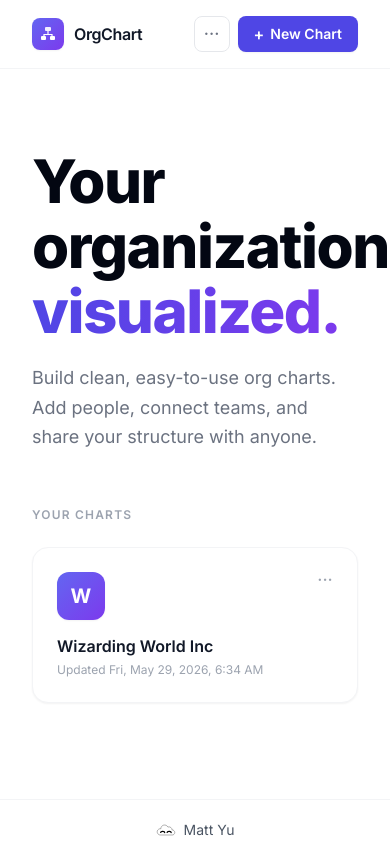
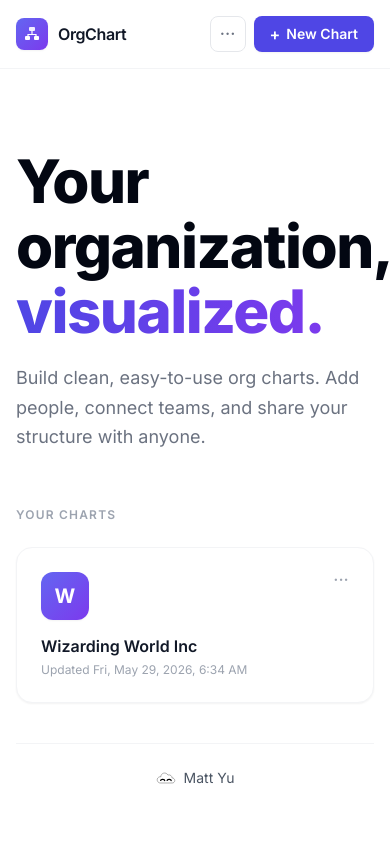
Before and after one commit to mattryanyu/org-chart-app, a React (Vite) app: page / in a window 390 px wide. Built offline with nearby package versions, Linux system fonts and the light colour scheme.

Commit message:
fixed padding and alignment

```diff
--- a/src/App.tsx
+++ b/src/App.tsx
@@ -254,7 +254,7 @@ export default function App() {
 
   return (
     <DropTargetContext.Provider value={dropTargetId}>
-    <div className="flex flex-col h-[100dvh] w-screen bg-gray-50 pb-[env(safe-area-inset-bottom)]">
+    <div className="flex flex-col h-[100dvh] w-full overflow-x-hidden bg-gray-50 pb-[env(safe-area-inset-bottom)]">
 
       {/* Top toolbar — always visible */}
       <div className="shrink-0 flex items-center px-4 py-2 bg-white border-b border-gray-200 shadow-sm">
--- a/src/components/LandingScreen.tsx
+++ b/src/components/LandingScreen.tsx
@@ -145,10 +145,10 @@ export function LandingScreen({ onOpen, onCreate }: Props) {
   }
 
   return (
-    <div className="min-h-[100dvh] bg-white flex flex-col pb-[env(safe-area-inset-bottom)]">
+    <div className="min-h-[100dvh] bg-white flex flex-col pb-[env(safe-area-inset-bottom)] overflow-x-hidden">
 
       {/* Navbar */}
-      <nav className="sticky top-0 z-40 bg-white/80 backdrop-blur-md border-b border-gray-100 px-8 py-4 flex items-center justify-between">
+      <nav className="sticky top-0 z-40 bg-white/80 backdrop-blur-md border-b border-gray-100 px-4 sm:px-8 py-4 flex items-center justify-between">
         <div className="flex items-center gap-2.5">
           <div className="w-8 h-8 rounded-lg bg-gradient-to-br from-indigo-500 to-violet-600 flex items-center justify-center shadow-sm">
             <svg width="16" height="16" viewBox="0 0 16 16" fill="none" className="text-white">
@@ -266,7 +266,7 @@ export function LandingScreen({ onOpen, onCreate }: Props) {
       </nav>
 
       {/* Hero */}
-      <div className="max-w-5xl w-full mx-auto px-8 pt-20 pb-14">
+      <div className="max-w-5xl w-full mx-auto px-4 sm:px-8 pt-20 pb-14">
         <h1 className="text-6xl font-extrabold tracking-tight leading-[1.08] text-gray-950">
           Your organization,<br />
           <span className="bg-gradient-to-r from-indigo-600 to-violet-600 bg-clip-text text-transparent">
@@ -279,7 +279,7 @@ export function LandingScreen({ onOpen, onCreate }: Props) {
       </div>
 
       {/* Charts */}
-      <div className="max-w-5xl w-full mx-auto px-8 pb-24">
+      <div className="max-w-5xl w-full mx-auto px-4 sm:px-8 pb-12">
         {charts.length > 0 && (
           <p className="text-xs font-semibold text-gray-400 uppercase tracking-widest mb-6">
             Your charts
@@ -366,9 +366,8 @@ export function LandingScreen({ onOpen, onCreate }: Props) {
             ))}
           </div>
         )}
-      </div>
-      {/* Footer */}
-      <footer className="mt-auto py-5 flex items-center justify-center border-t border-gray-100">
+        {/* Footer */}
+        <footer className="mt-10 pt-6 border-t border-gray-100 flex items-center justify-center">
         <a
           href="https://mattryanyu.github.io/"
           target="_blank"
@@ -382,7 +381,8 @@ export function LandingScreen({ onOpen, onCreate }: Props) {
           </svg>
           <span className="text-sm text-gray-600">Matt Yu</span>
         </a>
-      </footer>
+        </footer>
+      </div>
 
       {/* Delete chart modal */}
       {deletingChart && (
--- a/src/index.css
+++ b/src/index.css
@@ -9,9 +9,12 @@
     -webkit-font-smoothing: antialiased;
     -moz-osx-font-smoothing: grayscale;
     text-rendering: optimizeLegibility;
+    overflow-x: hidden;
   }
   body {
     @apply font-sans text-gray-900;
+    overflow-x: hidden;
+    max-width: 100%;
   }
 }
 
```
